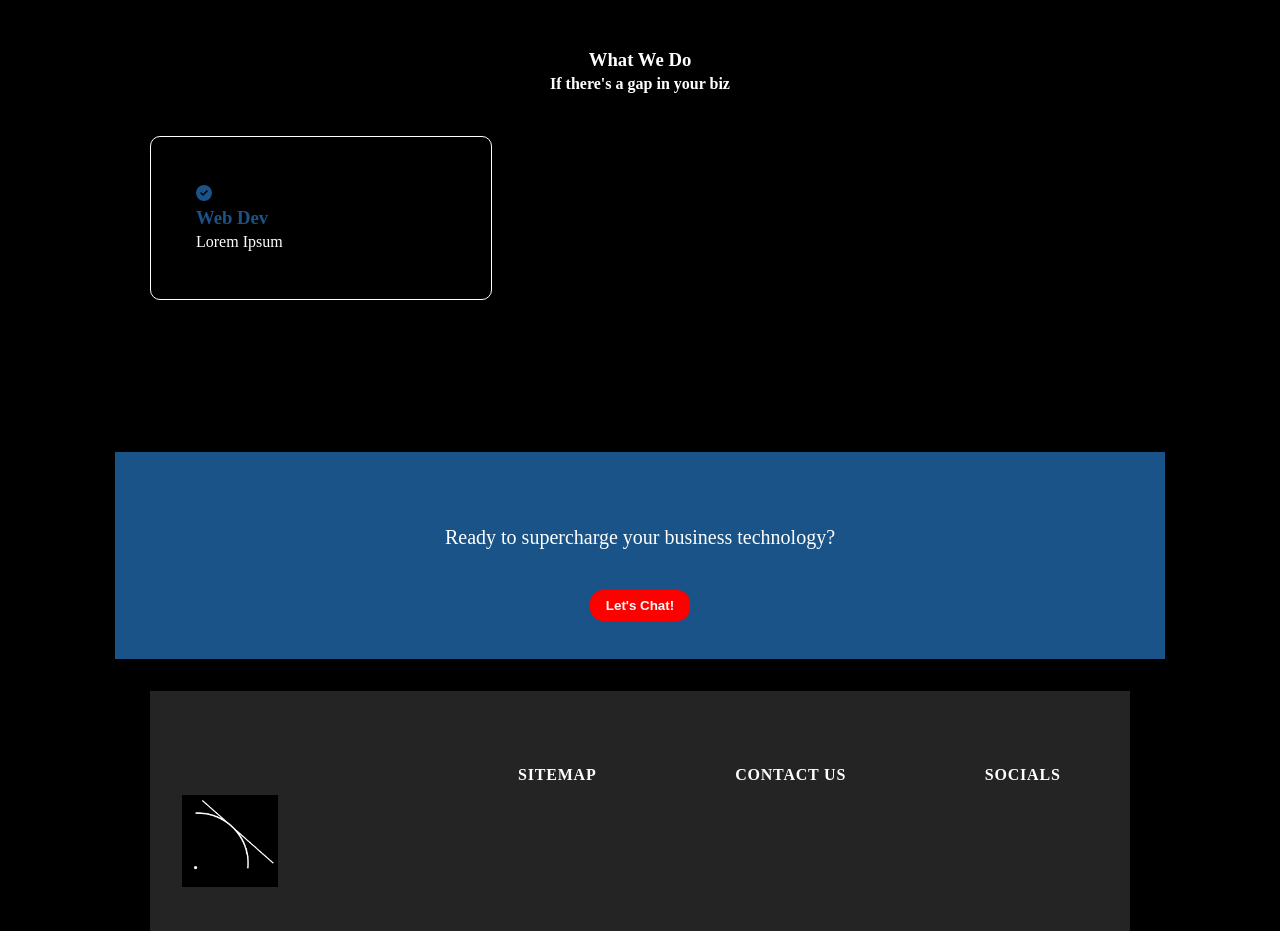
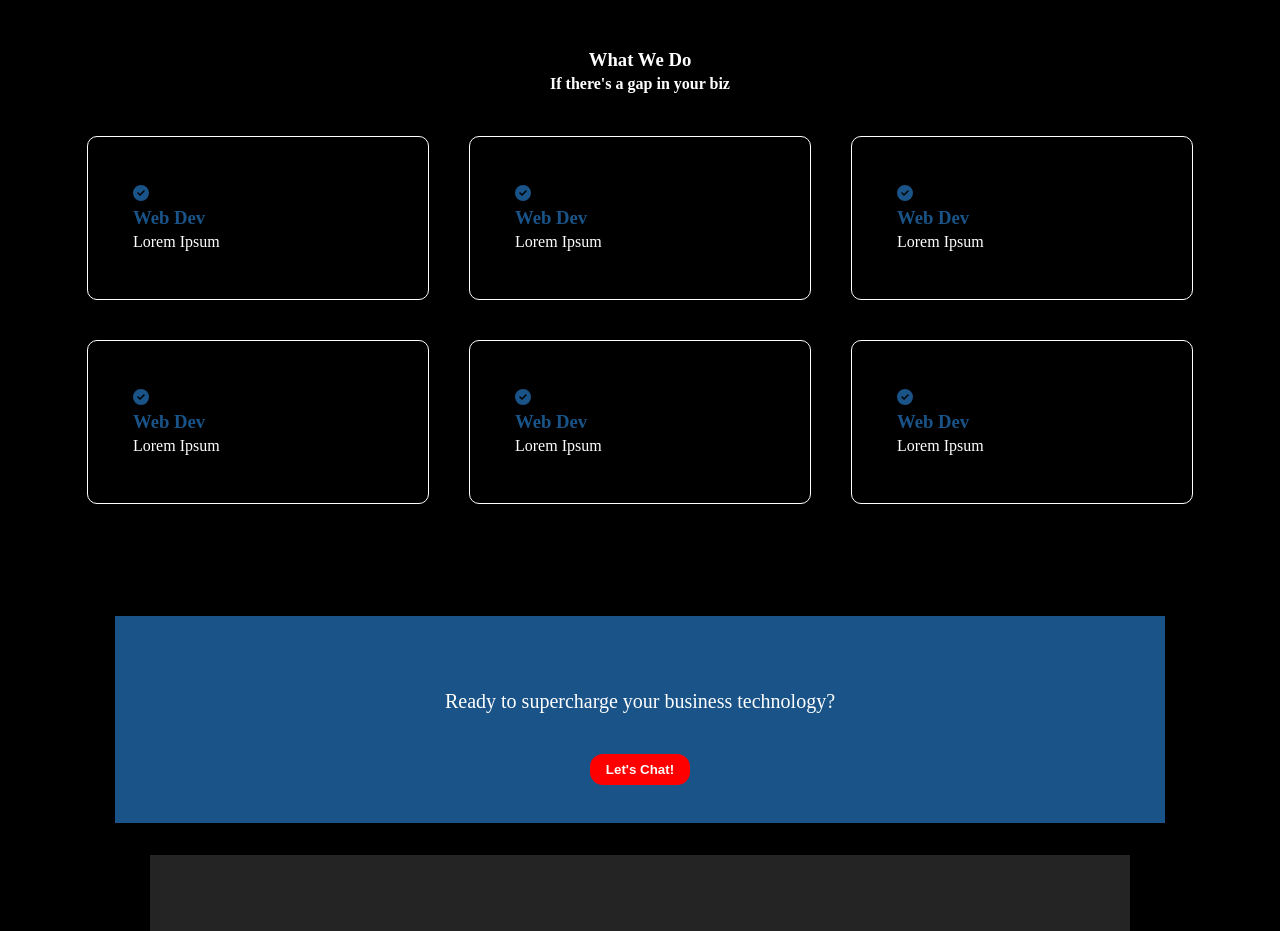
Before and after one commit to guitarguy199/tangent-apps, a React (Vite) app: page / in a window 1280 px wide. Shown: the part 1220-2151 px from the top of the page. Built offline with nearby package versions, Linux system fonts and the light colour scheme.

Commit message:
add dummy data

```diff
--- a/src/Pages/Home/Services.jsx
+++ b/src/Pages/Home/Services.jsx
@@ -9,7 +9,32 @@ const Services = () => {
             title: 'Web Dev',
             icon: faCheckCircle,
             description: 'Lorem Ipsum'
-        }
+        },
+        {
+            title: 'Web Dev',
+            icon: faCheckCircle,
+            description: 'Lorem Ipsum'
+        },
+        {
+            title: 'Web Dev',
+            icon: faCheckCircle,
+            description: 'Lorem Ipsum'
+        },
+        {
+            title: 'Web Dev',
+            icon: faCheckCircle,
+            description: 'Lorem Ipsum'
+        },
+        {
+            title: 'Web Dev',
+            icon: faCheckCircle,
+            description: 'Lorem Ipsum'
+        },
+        {
+            title: 'Web Dev',
+            icon: faCheckCircle,
+            description: 'Lorem Ipsum'
+        },
     ]
 
     return(
```
